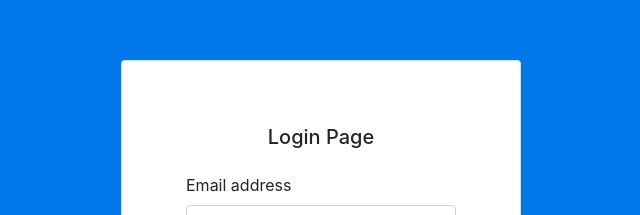
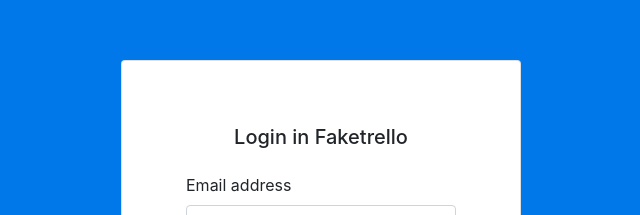
Before and after one commit to joan-MO/faketrello-app-js, a React (Create React App) app in the folder frontend/faketrello/: page /login in a window 1280 px wide. Shown: the part 275-490 px from the top of the page, without its empty margins (319-959 px from the left). Built offline with nearby package versions, Linux system fonts and the light colour scheme; the HTML template or start-up script is replaced by a standard one.

Commit message:
change title login page

```diff
--- a/frontend/faketrello/src/components/auth/login/LoginPage.js
+++ b/frontend/faketrello/src/components/auth/login/LoginPage.js
@@ -22,7 +22,7 @@
                 <div className="col d-flex justify-content-center">
                     <div className="card p-5" style={{width:"25rem",height:'400px', marginTop:'30%'}}>
                         <div className="card-body">
-                            <h5 className="card-title text-center mb-4">Login Page</h5>
+                            <h5 className="card-title text-center mb-4">Login in Faketrello</h5>
                             <LoginForm onSubmit={handleSubmit}/>
                             {error && (
                                 <p className="bg-danger text-center"
```
